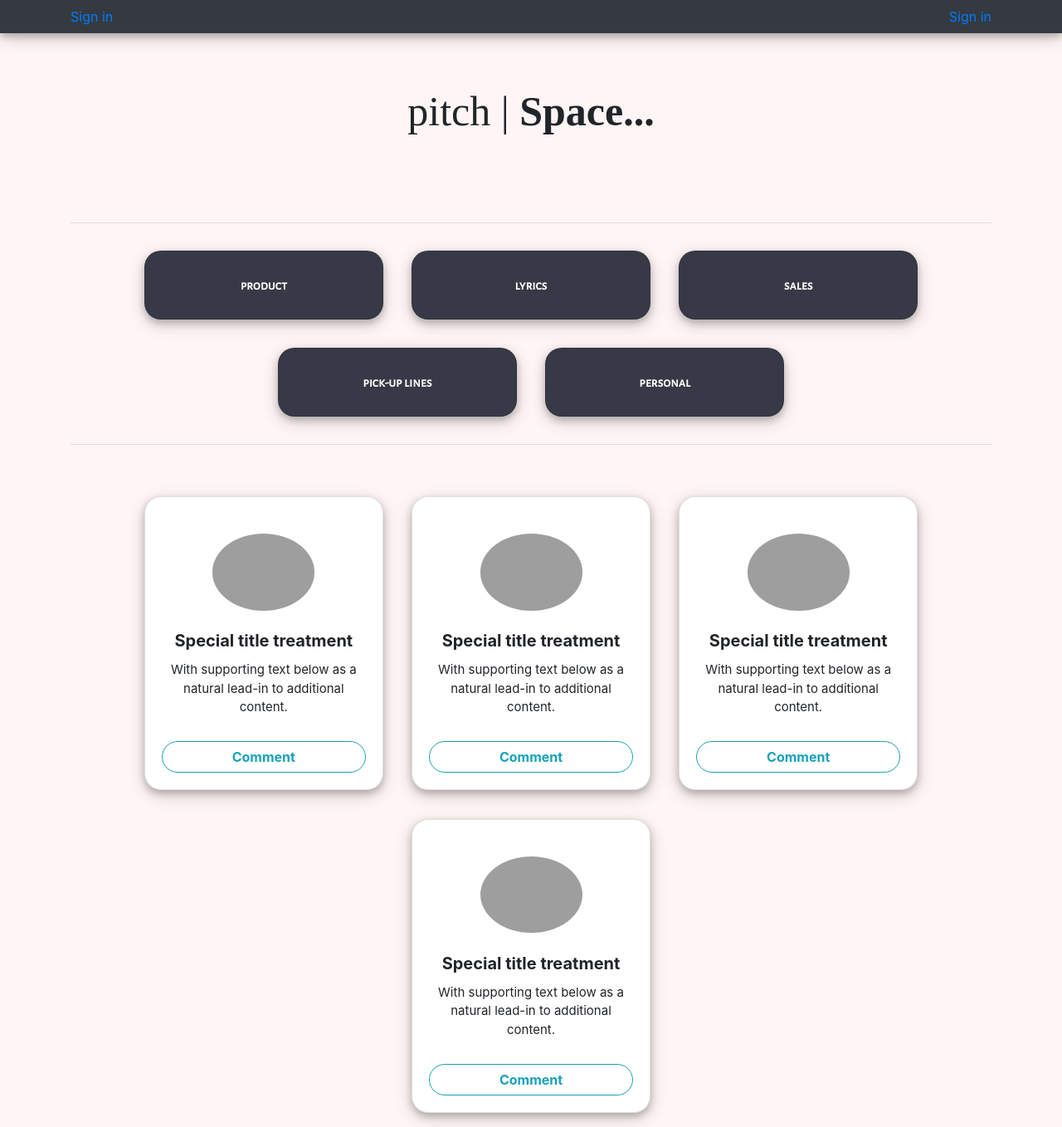
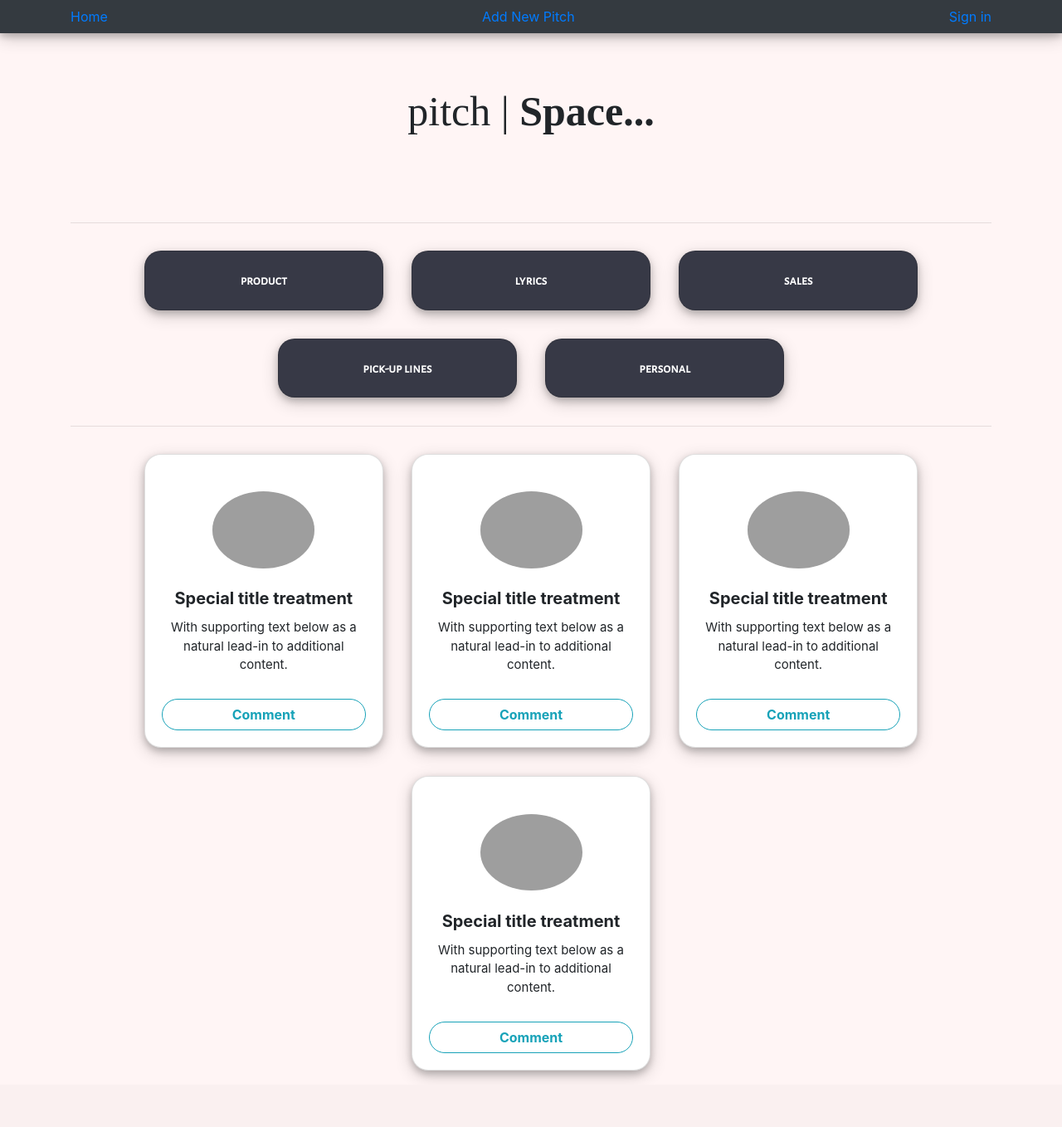
Before and after one commit to Isaacg94/one-minute-pitch, a Flask app: page / in a window 1280 px wide. Shown: the whole page at 83% size. After the commit the page ends 1301 px from the top, so only its background shows below. Run offline with Flask 2, Linux system fonts and the light colour scheme; data that the repository does not hold is empty; some libraries are stand-ins or nearby versions; some web fonts are replaced; grey boxes are pictures that could not be loaded.

Commit message:
add form to create new pitch

```diff
--- a/app/main/views.py
+++ b/app/main/views.py
@@ -15,24 +15,28 @@ def index():
     '''
     title = 'Home - Pitch | Space'
     categories = Category.get_categories()
+    pitches = Pitch.query.all()
+    product = Pitch.query.filter_by
 
     return render_template('index.html',title = title,categories= categories)
 
 
 @main.route('/create_new', methods = ['POST','GET'])
-@login_required
-def new_pitch():
-    pitch_form = PitchForm()
+# @login_required
+def new_pitch(id):
+    form = PitchForm()
+
     if form.validate_on_submit():
         title = form.title.data
         post = form.post.data
         category = form.category.data
         user_id = current_user
-        new_pitch_object = Pitch(post=post,user_id=current_user._get_current_object().id,category=category,title=title)
-        new_pitch_object.save_p()
-        return redirect(url_for('main.index'))
 
-    return render_template('new_pitch.html', form = form)
+        new_pitch = Pitch(title=title, post=post,category=category, user_id=current_user)
+        new_pitch.save_pitch()
+        return redirect(url_for('.index'))
+
+    return render_template('new_pitch.html', pitch_form = form)
 
 
 @main.route('/user/<uname>')
--- a/app/request.py
+++ /dev/null
@@ -1,4 +0,0 @@
-from app import app
-
-# Getting api key
-api_key = app.config['MOVIE_API_KEY']
--- a/app/static/css/index.css
+++ b/app/static/css/index.css
@@ -22,7 +22,6 @@ body {
     flex-direction: row;
 }
 .tab-content {
-    margin-top: 4%;
     display: flex;
     justify-content: center;
     flex-direction: row;
@@ -33,7 +32,7 @@ body {
 }
 .category:hover {
     text-decoration: none;
-    color: rgb(226, 198, 233);
+    color: rgb(231, 207, 229);
 }
 #crdz {
     background-color:rgb(55, 57, 70);
@@ -42,7 +41,7 @@ body {
     box-shadow: 0 4px 8px 0 rgba(0, 0, 0, 0.2), 0 6px 20px 0 rgba(0, 0, 0, 0.19);
     color: azure;
     text-decoration: none;
-    padding: 2.5%;
+    padding: 2%;
     font-family: 'Alegreya Sans SC', sans-serif;
 
     position: relative;
--- a/app/templates/base.html
+++ b/app/templates/base.html
@@ -22,16 +22,27 @@
 
     <nav class="navbar sticky-top bg-dark">
         <div class="container navbr">
-                <ul class="nav navbar-nav navbar-right">
+            <!-- <ul class="nav navbar-nav navbar-right">
                 {% if current_user.is_authenticated %}
                 <li style="color:white;padding:15px;">{{current_user.username}}</li>
                 <li><a href="{{url_for('auth.logout')}}">Sign out</a></li>
                 {% else %}
                 <li><a href="{{url_for('auth.login')}}">Sign in</a></li>
                 {%endif%}
-                    </ul>
+            </ul> -->
+            <div>
+                <a class="nav-text" href="/">Home</a>
+            </div>
+
+            <div>
+                <a class="ratings" href="/create_new"> Add New Pitch</a>
+            </div>
+
+
+
 
             <ul class="nav navbar-nav navbar-right">
+
                 {% if current_user.is_authenticated %}
                 <li><a href="{{url_for('main.profile',uname=current_user.username)}}">Profile</a></li>
                 <li><a href="{{url_for('auth.logout')}}">Sign out</a></li>
```
Also changed, not shown: app/templates/new_pitch.html (+9 -0 lines). Lines whose indentation alone changed are shown as unchanged.
